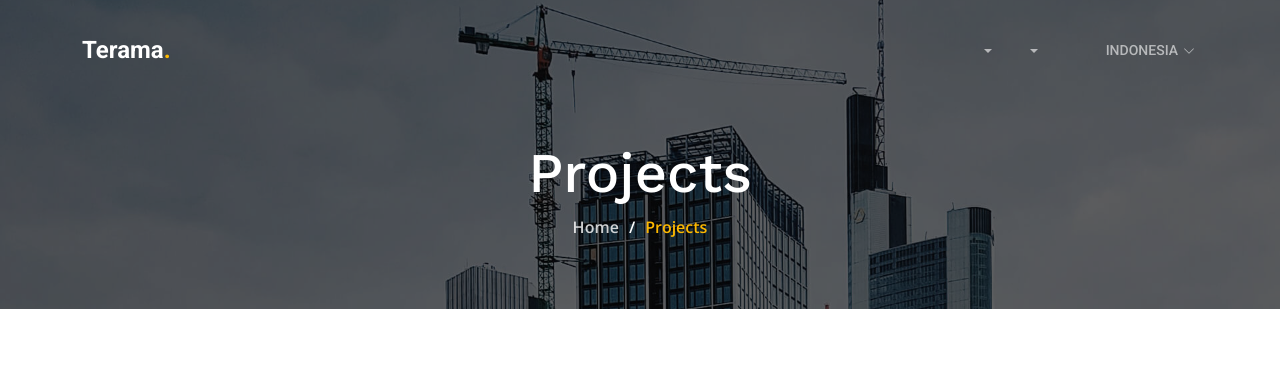
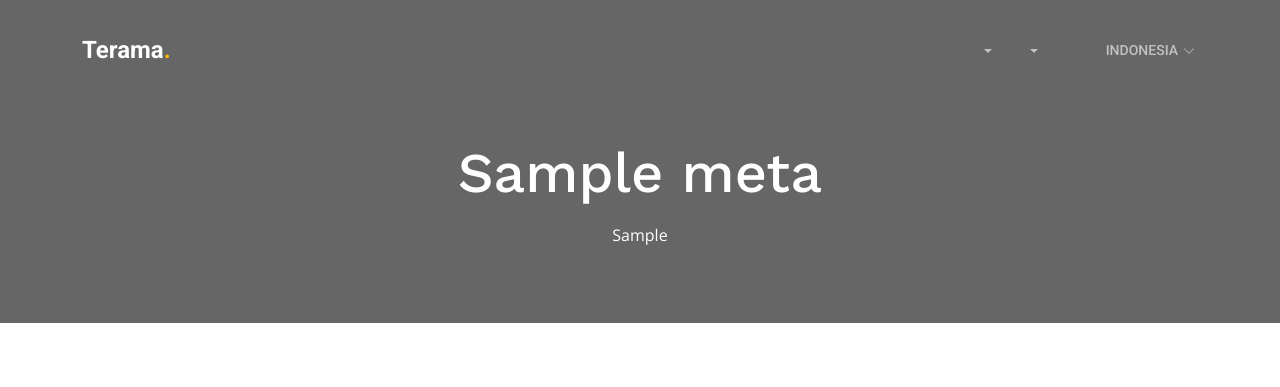
Before and after one commit to LailaWulandarii/compro-terama, a CodeIgniter 4 app: the page made by app/Views/activity.php in a window 1280 px wide. Shown: the top 387 px of the page. Run offline with PHP 8.4 and a stand-in for CodeIgniter, Linux system fonts and the light colour scheme; the template is opened without the code that fills it: most values are stand-ins (such as "Sample title", 1, 10 or a date in 2020); grey boxes marked "Sample" are stand-in pictures; data that the repository does not hold is empty; some libraries are stand-ins or nearby versions.

Commit message:
add header and page description for activity section

```diff
--- a/app/Views/activity.php
+++ b/app/Views/activity.php
@@ -4,18 +4,14 @@
 <main id="main">
 
   <!-- ======= Breadcrumbs ======= -->
-    <div class="breadcrumbs d-flex align-items-center" style="background-image: url('assets/img/breadcrumbs-bg.jpg');">
+  <div class="breadcrumbs d-flex align-items-center">
     <div class="container position-relative d-flex flex-column align-items-center" data-aos="fade">
-
-        <h2>Projects</h2>
-        <ol>
-          <li><a href="index.html">Home</a></li>
-          <li>Projects</li>
-        </ol>
-
+      <h2> <?= $lang === 'id' ? $meta['nama_halaman_id'] : $meta['nama_halaman_en']; ?></h2>
+      <p class="mt-2" style="color: white;">
+        <?= $lang == 'id' ? $meta['deskripsi_halaman_id'] : $meta['deskripsi_halaman_en']; ?>
+      </p>
     </div>
-    </div><!-- End Breadcrumbs -->
-
+  </div>
   <!-- ======= Our Projects Section ======= -->
   <section id="projects" class="projects">
     <div class="container" data-aos="fade-up">
```
Lines whose indentation alone changed are shown as unchanged.
